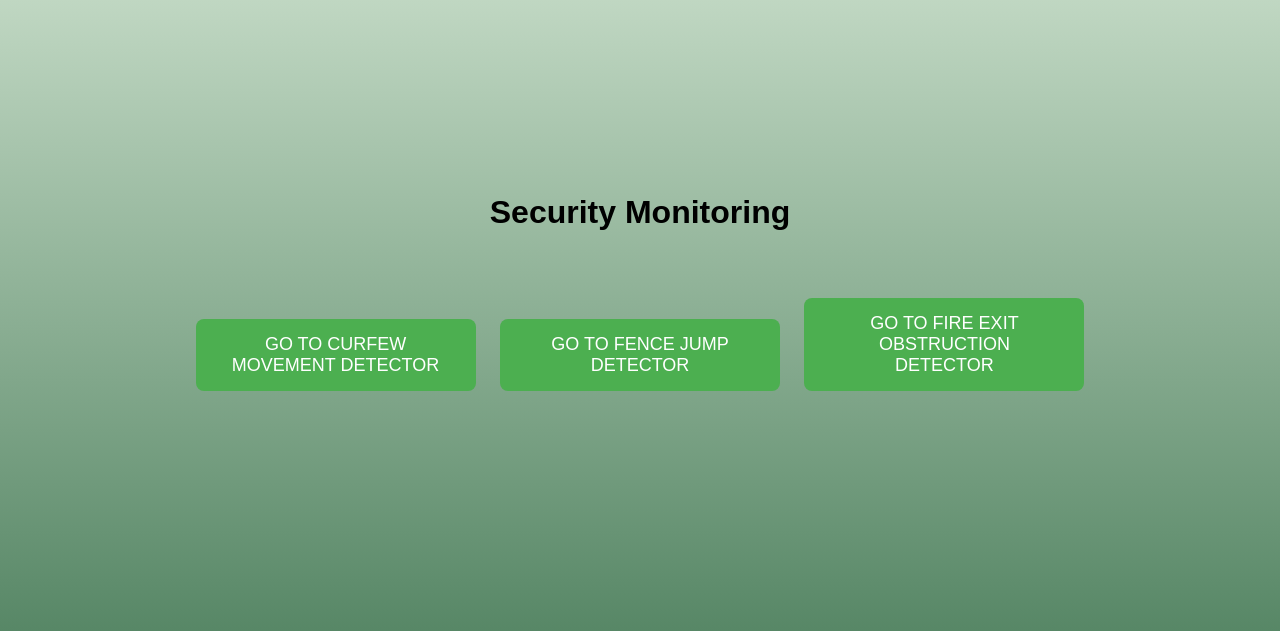
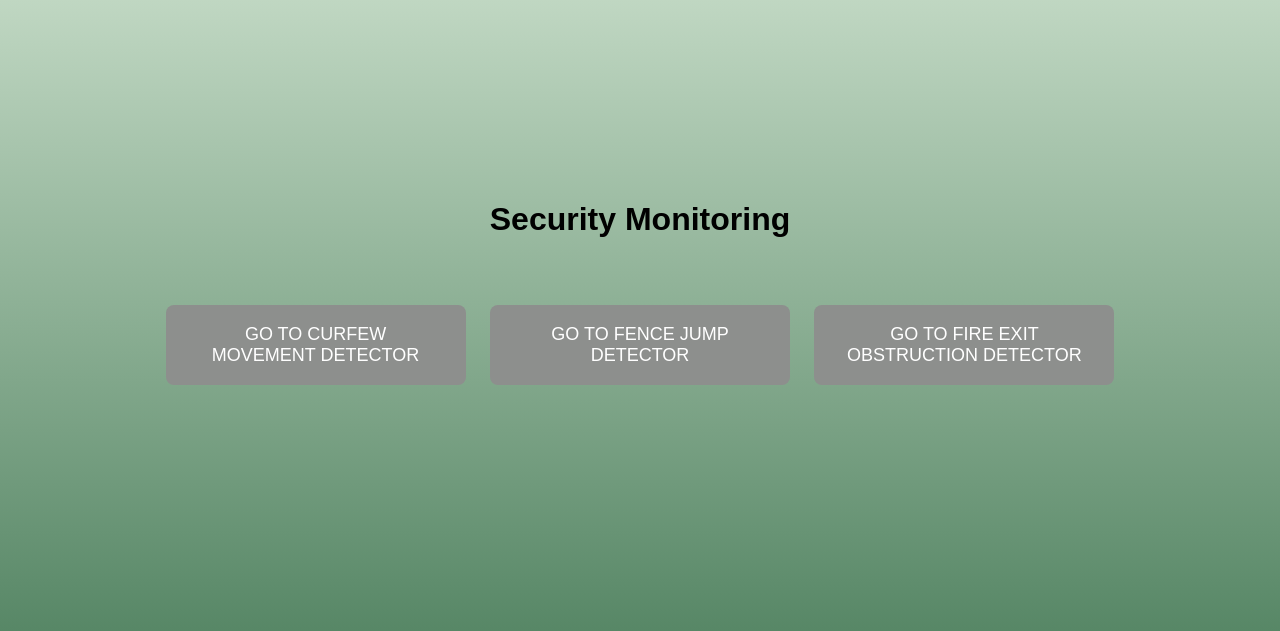
Before and after one commit to paras-isti/isti, a Flask app: page / in a window 1280 px wide. Shown: the part 213-844 px from the top of the page. Run offline with Flask 3, Linux system fonts and the light colour scheme.

Commit message:
Update style.css

```diff
--- a/static/style.css
+++ b/static/style.css
@@ -91,7 +91,7 @@ nav ul li a {
 }
 
 .nav-button, button {
-    background-color: #4CAF50;
+    background-color: #8d8f8d;
     color: white;
     padding: 15px 30px;
     border: none;
@@ -100,14 +100,15 @@ nav ul li a {
     border-radius: 8px;
     transition: background 0.3s, transform 0.2s;
     text-align: center;
-    width: 280px;
+    width: 300px;
+    height: 80px;
     text-transform: uppercase;
     display: inline-block;
     margin: 10px;
 }
 
 .nav-button:hover, button:hover {
-    background-color: #45a049;
+    background-color: #4CAF50;
     transform: scale(1.05);
 }
 
```
